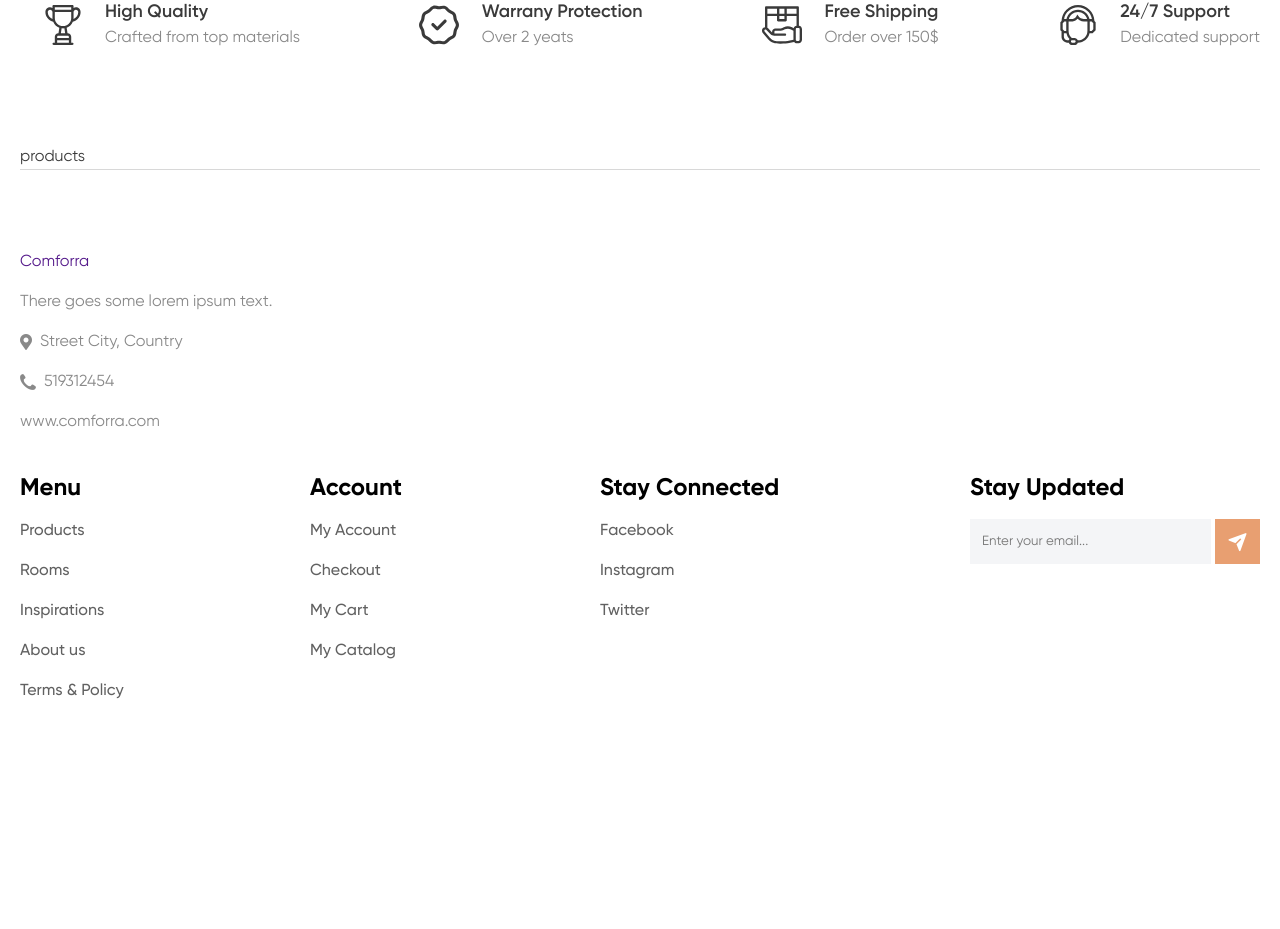
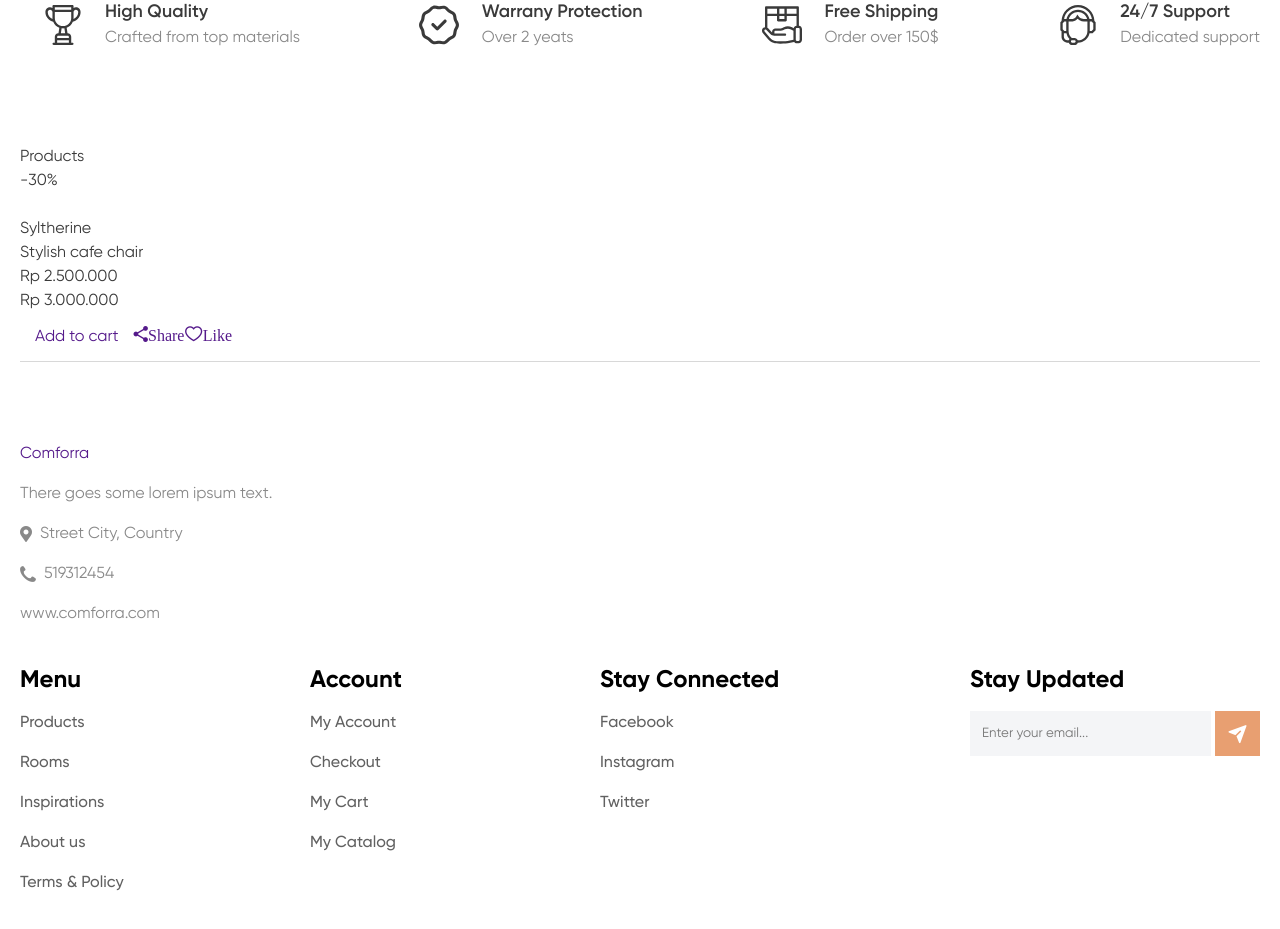
Before and after one commit to jugurj/comforra-furniture-shop, a Vue app: page / in a window 1280 px wide. Shown: the part 864-1793 px from the top of the page. Before the commit the page ends 1627 px from the top, so only its background shows below. Built offline with nearby package versions, Linux system fonts and the light colour scheme.

Commit message:
Added ProductsItem component Added ProductsItem component which is responsible of the products card object. Implemented proper HTML structure for the component using BEM naming coventions. Included component in the Products (list) component.

```diff
--- a/src/components/Products.vue
+++ b/src/components/Products.vue
@@ -1,14 +1,25 @@
 <template>
   <div class="products">
     <div class="products__container _container">
-      products
+      <h2 class="products__title _title">Products</h2>
+
+      <div class="product__items">
+        <div class="products__item">
+          <ProductsItem />
+        </div>
+      </div>
     </div>
   </div>
 </template>
 
 <script>
+import ProductsItem from "@/components/ProductsItem.vue";
+
 export default {
   name: "Products",
+  components: {
+    ProductsItem,
+  },
 };
 </script>
 
--- /dev/null
+++ b/src/components/ProductsItem.vue
@@ -0,0 +1,41 @@
+<template>
+  <article class="product-item">
+    <div class="product-item__labels">
+      <div class="product-item__label product-item__label--sale">-30%</div>
+    </div>
+
+    <a href="" class="product-item__image _img">
+      <img src="" alt="" />
+    </a>
+
+    <div class="product-item__body">
+      <div class="item-product__contet">
+        <h5 class="product-item__title">Syltherine</h5>
+        <div class="product-item__text">Stylish cafe chair</div>
+      </div>
+
+      <div class="product-item__prices">
+        <div class="product-item__price">Rp 2.500.000</div>
+        <div class="product-item__price product-item__price--old">
+          Rp 3.000.000
+        </div>
+      </div>
+
+      <div class="product-item__actions actions-product">
+        <div class="actions-product__body">
+          <a href="" class="actions-product__button btn">Add to cart</a>
+          <a href="" class="actions-product__link _icon-share">Share</a>
+          <a href="" class="actions-product__link _icon-favorite">Like</a>
+        </div>
+      </div>
+    </div>
+  </article>
+</template>
+
+<script>
+export default {
+  name: "ProductsItem",
+};
+</script>
+
+<style></style>
```
